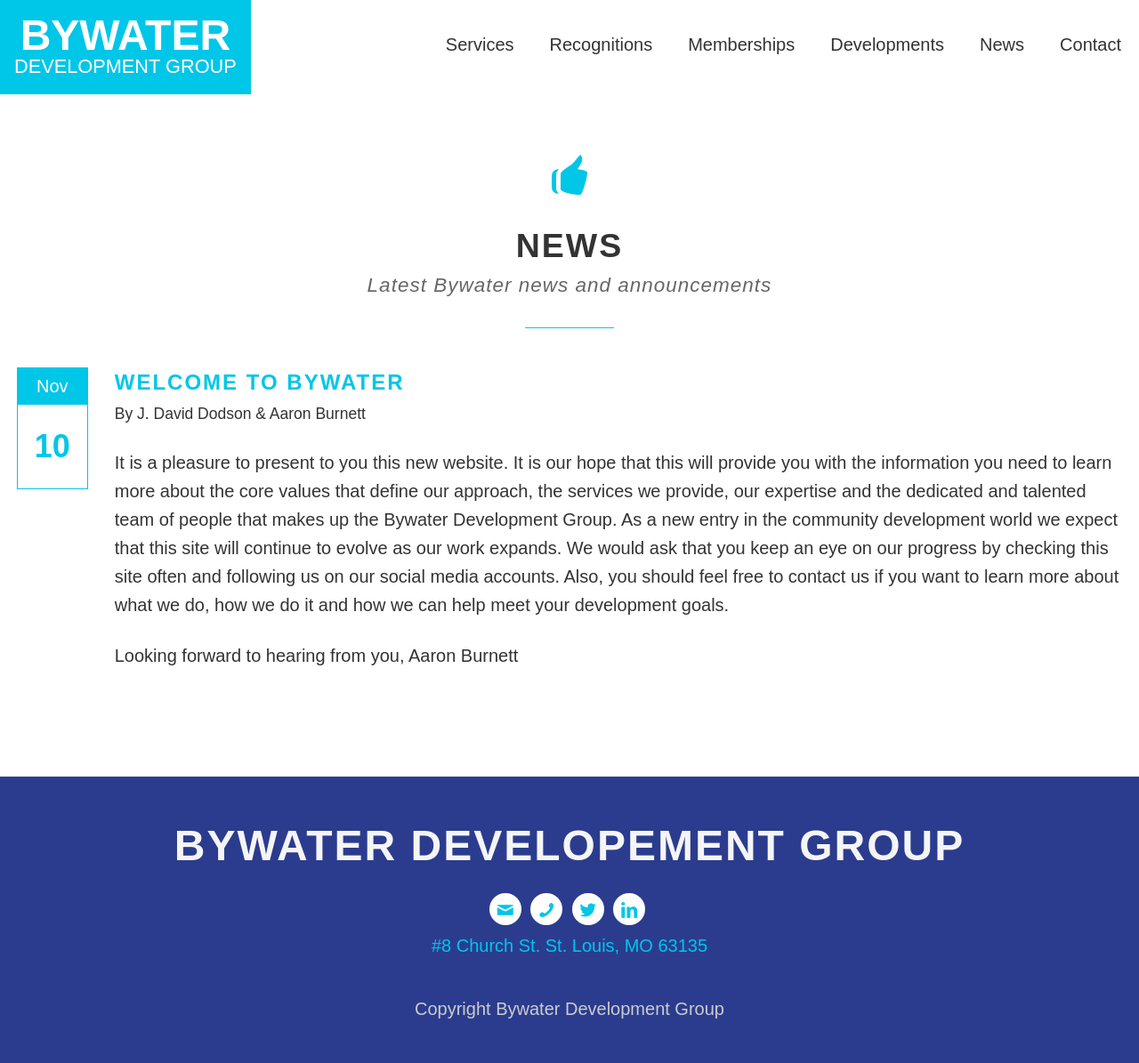
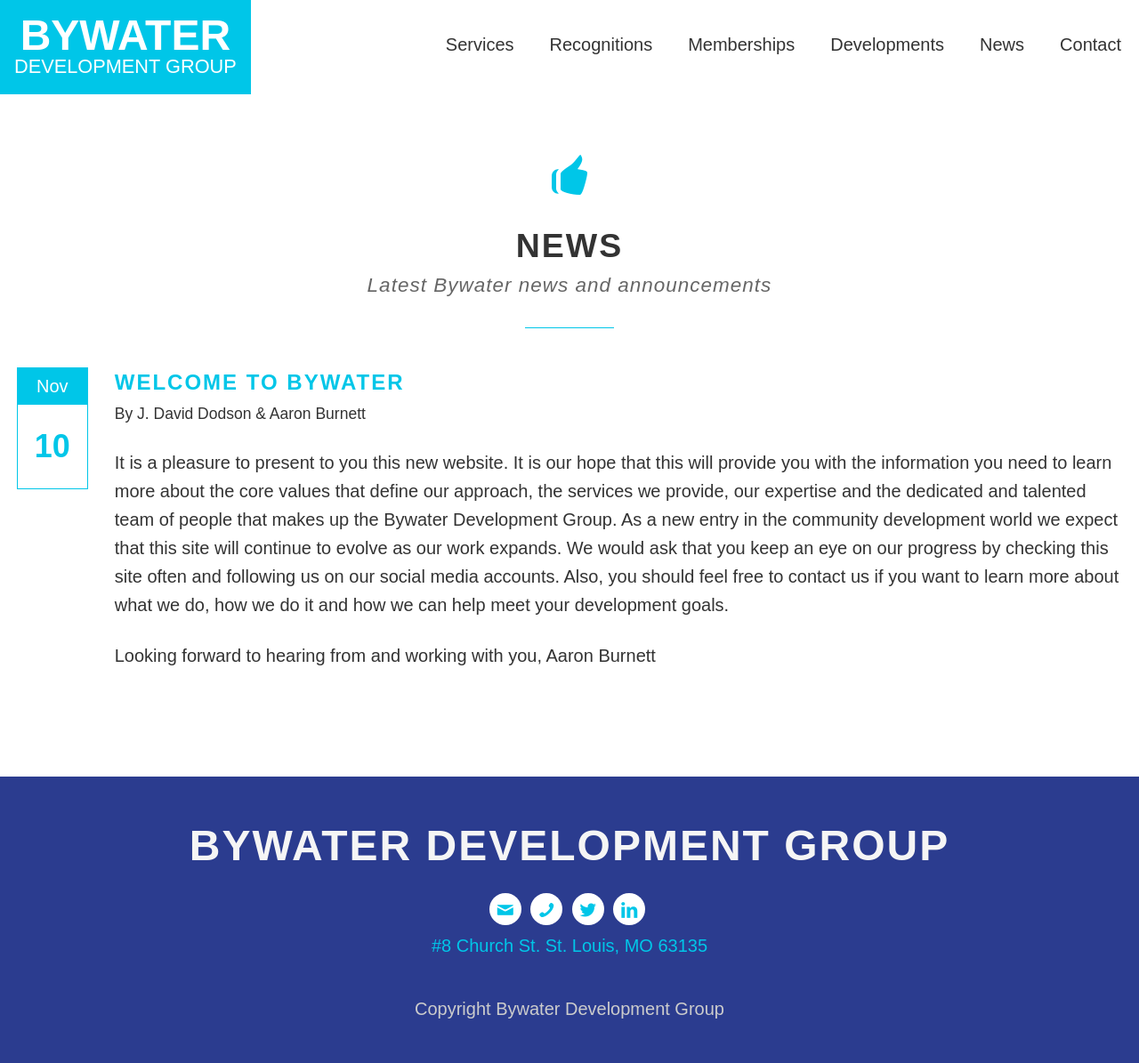
Before and after one commit to bywater/bywater.github.io, a Jekyll site: the page built from _posts/2014-04-19-welcome-to-bywater.md, in a window 1280 px wide. Shown: the whole page at 89% size. Built offline with Jekyll 4.4.1, drawn with Linux system fonts in a browser that asks for light colours; nearby versions of some CDN libraries.

Commit message:
simple content updates

```diff
--- a/_config.yml
+++ b/_config.yml
@@ -2,7 +2,7 @@
 # SITE PERSONALIZATION
 # -----------------------------------------------------------------------------
 
-name: Bywater Developement Group
+name: Bywater Development Group
 # This text will be used on the homepage to personalize the name of your site
 # This will also act as a text link that always points to the homepage
 
--- a/_posts/2014-04-19-welcome-to-bywater.md
+++ b/_posts/2014-04-19-welcome-to-bywater.md
@@ -8,5 +8,5 @@ excerpt: It is a pleasure to present to you this new website.
 
 It is a pleasure to present to you this new website.  It is our hope that this will provide you with the information you need to learn more about the core values that define our approach, the services we provide, our expertise and the dedicated and talented team of people that makes up the Bywater Development Group.  As a new entry in the community development world we expect that this site will continue to evolve as our work expands.  We would ask that you keep an eye on our progress by checking this site often and following us on our social media accounts.  Also, you should feel free to contact us if you want to learn more about what we do, how we do it and how we can help meet your development goals.
 
-Looking forward to hearing from you,
+Looking forward to hearing from and working with you,
 Aaron Burnett
```
